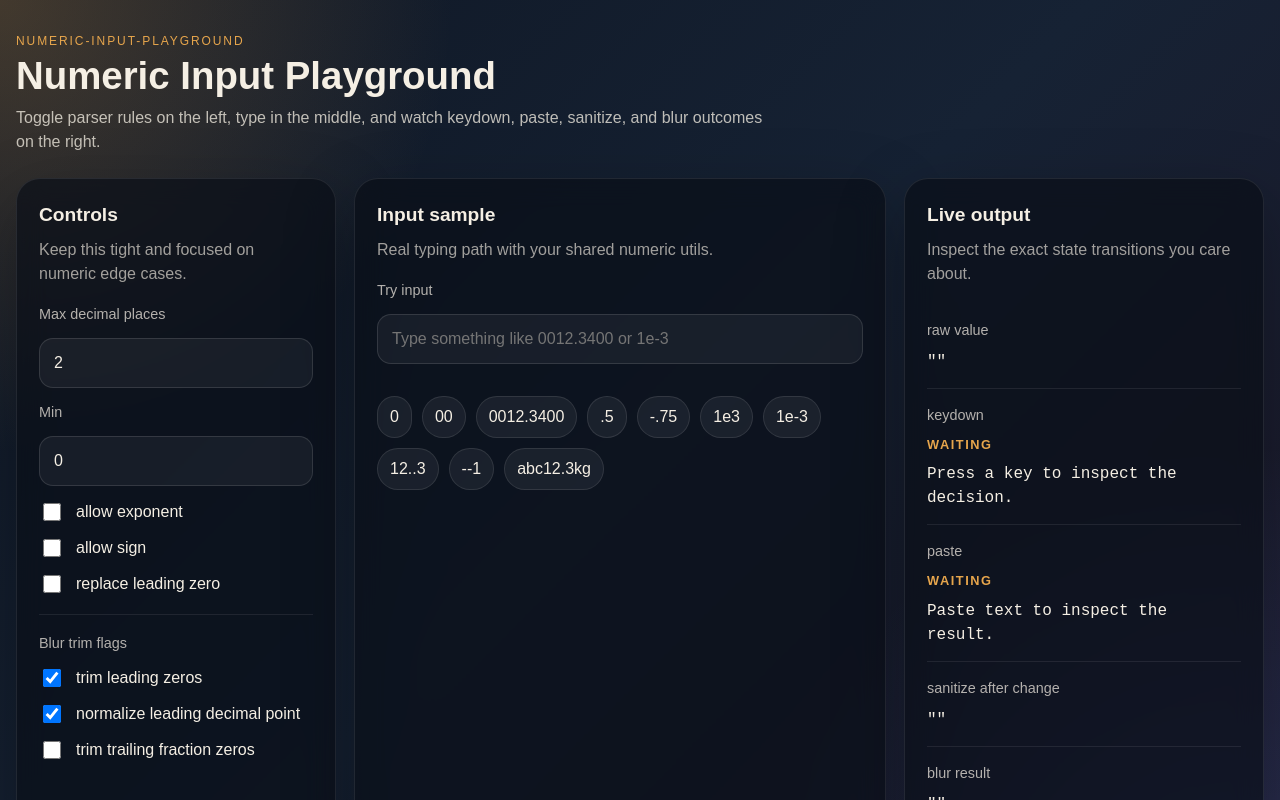
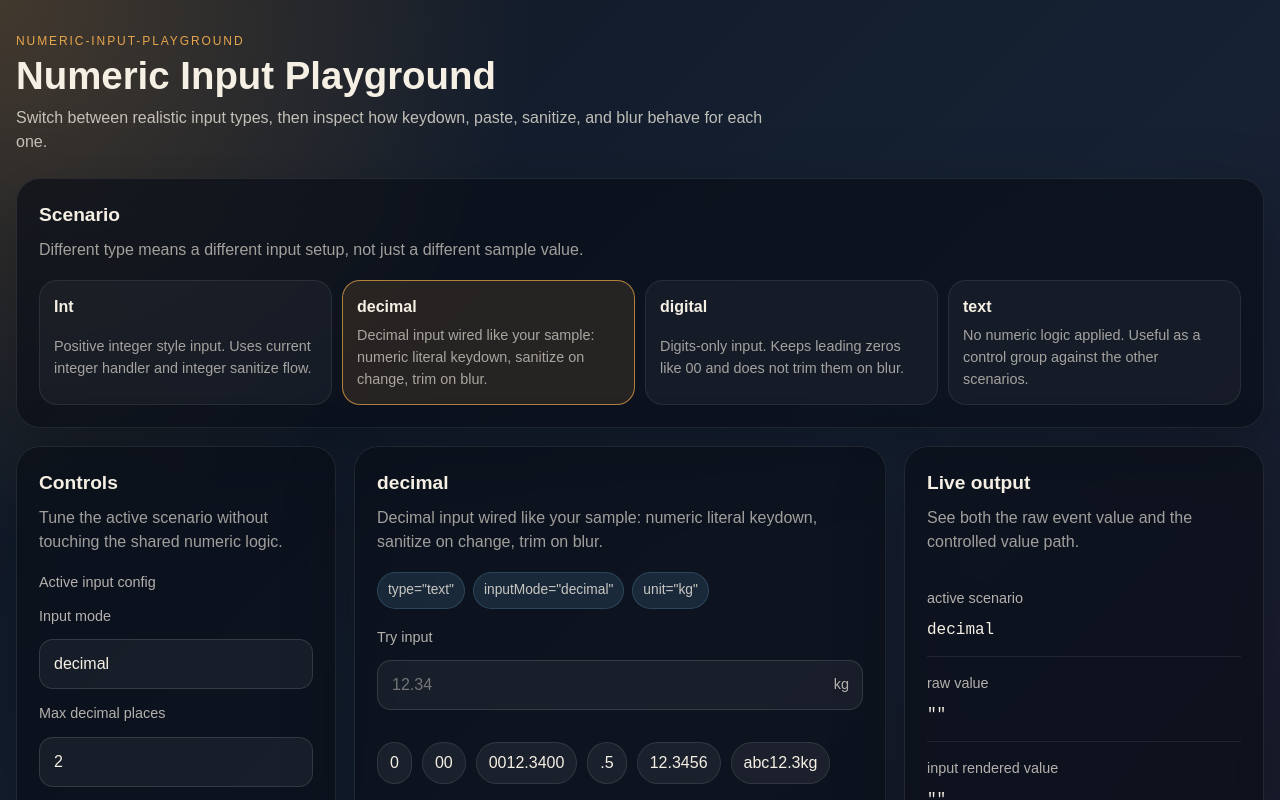
Before and after one commit to lucyChen8556/demo-playground, a React (Vite) app: page / in a window 1280 px wide. Shown: the top 800 px of the page. Built offline with nearby package versions, Linux system fonts and the light colour scheme.

Commit message:
feat: enhance numeric input playground with scenario management and improved styling

```diff
--- a/src/App.tsx
+++ b/src/App.tsx
@@ -1,10 +1,14 @@
-import { useState } from 'react';
+import { useMemo, useState } from 'react';
 import type { ClipboardEvent, ChangeEvent, KeyboardEvent } from 'react';
 
 import {
-  applyNumericLiteralKeyDown,
-  applyNumericLiteralPaste,
+  digitInputKeyDown,
+  integerInputKeyDown,
+  numericLiteralInputKeyDown,
   sanitizeNumericInput,
+  sanitizeDigitsOnly,
+  sanitizePositiveInt,
+  trimNumericLeadingZerosOnBlur,
   trimNumericOnBlur,
 } from '../InputUtils';
 
@@ -28,9 +32,55 @@ type EventReport = {
   detail: string;
 };
 
-const SAMPLE_VALUES = ['0', '00', '0012.3400', '.5', '-.75', '1e3', '1e-3', '12..3', '--1', 'abc12.3kg'];
+type ScenarioKind = 'int' | 'decimal' | 'digital' | 'text';
 
-const defaultOptions: PlaygroundOptions = {
+type Scenario = {
+  id: ScenarioKind;
+  label: string;
+  description: string;
+  inputMode: 'numeric' | 'decimal' | 'text';
+  placeholder: string;
+  unit?: string;
+  samples: string[];
+  options: PlaygroundOptions;
+};
+
+const defaultEventReport = (detail: string): EventReport => ({
+  label: 'waiting',
+  detail,
+});
+
+const SCENARIOS: Scenario[] = [
+  {
+    id: 'int',
+    label: 'Int',
+    description: 'Positive integer style input. Uses current integer handler and integer sanitize flow.',
+    inputMode: 'numeric',
+    placeholder: '0, 12, 300',
+    unit: 'pcs',
+    samples: ['0', '00', '007', '12', 'abc12', '-15'],
+    options: {
+      decimal: '0',
+      exponent: false,
+      sign: false,
+      replaceLeadingZero: true,
+      min: '0',
+      blur: {
+        leadingZeros: true,
+        leadingDecimalPoint: false,
+        trailingFractionZeros: false,
+      },
+    },
+  },
+  {
+    id: 'decimal',
+    label: 'decimal',
+    description: 'Decimal input wired like your sample: numeric literal keydown, sanitize on change, trim on blur.',
+    inputMode: 'decimal',
+    placeholder: '12.34',
+    unit: 'kg',
+    samples: ['0', '00', '0012.3400', '.5', '12.3456', 'abc12.3kg'],
+    options: {
       decimal: '2',
       exponent: false,
       sign: false,
@@ -41,7 +91,49 @@ const defaultOptions: PlaygroundOptions = {
         leadingDecimalPoint: true,
         trailingFractionZeros: false,
       },
-};
+    },
+  },
+  {
+    id: 'digital',
+    label: 'digital',
+    description: 'Digits-only input. Keeps leading zeros like 00 and does not trim them on blur.',
+    inputMode: 'numeric',
+    placeholder: '123456',
+    samples: ['00123', 'abc12', '12.34', '-56', '9e3', 'room42'],
+    options: {
+      decimal: '0',
+      exponent: false,
+      sign: false,
+      replaceLeadingZero: false,
+      min: '0',
+      blur: {
+        leadingZeros: false,
+        leadingDecimalPoint: false,
+        trailingFractionZeros: false,
+      },
+    },
+  },
+  {
+    id: 'text',
+    label: 'text',
+    description: 'No numeric logic applied. Useful as a control group against the other scenarios.',
+    inputMode: 'text',
+    placeholder: 'Anything goes',
+    samples: ['0123', '0.123', 'abc-12.3kg', '1e-3', '--', 'room 42'],
+    options: {
+      decimal: '',
+      exponent: false,
+      sign: false,
+      replaceLeadingZero: false,
+      min: '',
+      blur: {
+        leadingZeros: false,
+        leadingDecimalPoint: false,
+        trailingFractionZeros: false,
+      },
+    },
+  },
+];
 
 function toDecimalOption(decimal: string): number | undefined {
   if (decimal.trim() === '') {
@@ -61,7 +153,7 @@ function toMinOption(min: string): number | undefined {
   return Number.isNaN(parsed) ? undefined : parsed;
 }
 
-function buildOptions(options: PlaygroundOptions, previousValue?: string) {
+function buildNumericOptions(options: PlaygroundOptions, previousValue?: string) {
   return {
     min: toMinOption(options.min),
     decimal: toDecimalOption(options.decimal),
@@ -72,29 +164,81 @@ function buildOptions(options: PlaygroundOptions, previousValue?: string) {
   };
 }
 
-function buildPreview(rawValue: string, options: PlaygroundOptions) {
-  const sanitized = sanitizeNumericInput(rawValue, buildOptions(options));
-  const blurred = trimNumericOnBlur(sanitized, options.blur);
+function sanitizeByScenario(kind: ScenarioKind, value: string, options: PlaygroundOptions, previousValue?: string): string {
+  if (kind === 'text') {
+    return value;
+  }
 
-  return { sanitized, blurred };
+  if (kind === 'digital') {
+    return sanitizeDigitsOnly(value);
+  }
+
+  if (kind === 'int') {
+    return sanitizePositiveInt(value, toMinOption(options.min), previousValue);
+  }
+
+  return sanitizeNumericInput(value, buildNumericOptions(options, previousValue));
+}
+
+function pastePreviewByScenario(kind: ScenarioKind, pastedText: string, options: PlaygroundOptions): string {
+  if (kind === 'text') {
+    return pastedText;
+  }
+
+  if (kind === 'digital') {
+    return sanitizeDigitsOnly(pastedText);
+  }
+
+  if (kind === 'int') {
+    return sanitizePositiveInt(pastedText, toMinOption(options.min));
+  }
+
+  return sanitizeNumericInput(pastedText, buildNumericOptions(options));
+}
+
+function runBlur(value: string, options: PlaygroundOptions): string {
+  return trimNumericOnBlur(value, options.blur);
+}
+
+function scenarioById(id: ScenarioKind): Scenario {
+  return SCENARIOS.find((scenario) => scenario.id === id) ?? SCENARIOS[0];
 }
 
 export default function App() {
-  const [controls, setControls] = useState<PlaygroundOptions>(defaultOptions);
+  const [scenarioId, setScenarioId] = useState<ScenarioKind>('decimal');
+  const [controls, setControls] = useState<PlaygroundOptions>(scenarioById('decimal').options);
   const [inputValue, setInputValue] = useState('');
   const [rawValue, setRawValue] = useState('');
   const [sanitizeResult, setSanitizeResult] = useState('');
   const [blurResult, setBlurResult] = useState('');
-  const [keydownReport, setKeydownReport] = useState<EventReport>({
-    label: 'waiting',
-    detail: 'Press a key to inspect the decision.',
-  });
-  const [pasteReport, setPasteReport] = useState<EventReport>({
-    label: 'waiting',
-    detail: 'Paste text to inspect the result.',
-  });
+  const [keydownReport, setKeydownReport] = useState<EventReport>(defaultEventReport('Press a key to inspect the decision.'));
+  const [pasteReport, setPasteReport] = useState<EventReport>(defaultEventReport('Paste text to inspect the result.'));
 
-  const livePreview = buildPreview(rawValue, controls);
+  const activeScenario = useMemo(() => scenarioById(scenarioId), [scenarioId]);
+  const livePreview = useMemo(
+    () => ({
+      sanitized: sanitizeByScenario(scenarioId, rawValue, controls),
+      blurred: runBlur(sanitizeByScenario(scenarioId, rawValue, controls), controls),
+    }),
+    [controls, rawValue, scenarioId],
+  );
+
+  const resetReports = () => {
+    setKeydownReport(defaultEventReport('Press a key to inspect the decision.'));
+    setPasteReport(defaultEventReport('Paste text to inspect the result.'));
+  };
+
+  const applyScenario = (nextScenarioId: ScenarioKind) => {
+    const nextScenario = scenarioById(nextScenarioId);
+
+    setScenarioId(nextScenarioId);
+    setControls(nextScenario.options);
+    setInputValue('');
+    setRawValue('');
+    setSanitizeResult('');
+    setBlurResult('');
+    resetReports();
+  };
 
   const setFlag = (key: keyof PlaygroundOptions, value: boolean | string) => {
     setControls((current) => ({
@@ -114,7 +258,21 @@ export default function App() {
   };
 
   const handleKeyDown = (event: KeyboardEvent<HTMLInputElement>) => {
-    applyNumericLiteralKeyDown(event, buildOptions(controls));
+    if (scenarioId === 'text') {
+      setKeydownReport({
+        label: 'allowed',
+        detail: `key "${event.key}" on "${event.currentTarget.value}"`,
+      });
+      return;
+    }
+
+    if (scenarioId === 'digital') {
+      digitInputKeyDown(event);
+    } else if (scenarioId === 'int') {
+      integerInputKeyDown(event);
+    } else {
+      numericLiteralInputKeyDown(event, buildNumericOptions(controls));
+    }
 
     setKeydownReport({
       label: event.defaultPrevented ? 'blocked' : 'allowed',
@@ -123,24 +281,22 @@ export default function App() {
   };
 
   const handlePaste = (event: ClipboardEvent<HTMLInputElement>) => {
-    const beforeValue = event.currentTarget.value;
     const pastedText = event.clipboardData.getData('text');
+    const sanitizedVal = pastePreviewByScenario(scenarioId, pastedText, controls);
 
-    applyNumericLiteralPaste(event, buildOptions(controls));
+    if (sanitizedVal === '') {
+      event.preventDefault();
+    }
 
-    requestAnimationFrame(() => {
-      const afterValue = event.currentTarget.value;
-      const label = event.defaultPrevented ? (afterValue === beforeValue ? 'blocked' : 'rewritten') : 'allowed';
     setPasteReport({
-        label,
-        detail: `"${pastedText}" -> "${afterValue}"`,
-      });
+      label: sanitizedVal === '' ? 'blocked' : 'allowed',
+      detail: `"${pastedText}" -> "${sanitizedVal}"`,
     });
   };
 
   const handleChange = (event: ChangeEvent<HTMLInputElement>) => {
     const nextRawValue = event.target.value;
-    const sanitized = sanitizeNumericInput(nextRawValue, buildOptions(controls, inputValue));
+    const sanitized = sanitizeByScenario(scenarioId, String(nextRawValue ?? ''), controls, nextRawValue || '');
 
     setInputValue(sanitized);
     setRawValue(nextRawValue);
@@ -148,7 +304,15 @@ export default function App() {
   };
 
   const handleBlur = () => {
-    const trimmed = trimNumericOnBlur(sanitizeResult || inputValue, controls.blur);
+    if (scenarioId === 'text') {
+      setBlurResult(inputValue);
+      setRawValue(inputValue);
+      return;
+    }
+
+    const trimmed = controls.blur.leadingZeros
+      ? trimNumericLeadingZerosOnBlur(String(inputValue || ''))
+      : runBlur(sanitizeResult || inputValue, controls);
     setBlurResult(trimmed);
     setInputValue(trimmed);
     setRawValue(trimmed);
@@ -156,13 +320,14 @@ export default function App() {
   };
 
   const injectSample = (sample: string) => {
-    const sanitized = sanitizeNumericInput(sample, buildOptions(controls));
-    const trimmed = trimNumericOnBlur(sanitized, controls.blur);
+    const sanitized = sanitizeByScenario(scenarioId, sample, controls);
+    const trimmed = runBlur(sanitized, controls);
 
     setInputValue(sanitized);
     setRawValue(sample);
     setSanitizeResult(sanitized);
     setBlurResult(trimmed);
+    resetReports();
   };
 
   return (
@@ -171,17 +336,45 @@ export default function App() {
         <p className="eyebrow">numeric-input-playground</p>
         <h1>Numeric Input Playground</h1>
         <p className="hero-copy">
-          Toggle parser rules on the left, type in the middle, and watch keydown, paste, sanitize, and blur outcomes on
-          the right.
+          Switch between realistic input types, then inspect how keydown, paste, sanitize, and blur behave for each one.
         </p>
+      </section>
+
+      <section className="panel scenario-panel">
+        <div className="panel-header">
+          <h2>Scenario</h2>
+          <p>Different type means a different input setup, not just a different sample value.</p>
+        </div>
+
+        <div className="scenario-list">
+          {SCENARIOS.map((scenario) => (
+            <button
+              key={scenario.id}
+              type="button"
+              className={`scenario-card${scenario.id === scenarioId ? ' scenario-card-active' : ''}`}
+              onClick={() => applyScenario(scenario.id)}
+            >
+              <strong>{scenario.label}</strong>
+              <span>{scenario.description}</span>
+            </button>
+          ))}
+        </div>
       </section>
 
       <section className="workspace-grid">
         <aside className="panel controls-panel">
           <div className="panel-header">
             <h2>Controls</h2>
-            <p>Keep this tight and focused on numeric edge cases.</p>
+            <p>Tune the active scenario without touching the shared numeric logic.</p>
           </div>
+
+          <div className="fieldset fieldset-first">
+            <p>Active input config</p>
+
+            <label className="field">
+              <span>Input mode</span>
+              <input value={activeScenario.inputMode} disabled />
+            </label>
 
             <label className="field">
               <span>Max decimal places</span>
@@ -189,6 +382,7 @@ export default function App() {
                 value={controls.decimal}
                 onChange={(event) => setFlag('decimal', event.target.value)}
                 placeholder="empty = unlimited"
+                disabled={scenarioId === 'int' || scenarioId === 'digital' || scenarioId === 'text'}
               />
             </label>
 
@@ -202,12 +396,18 @@ export default function App() {
                 type="checkbox"
                 checked={controls.exponent}
                 onChange={(event) => setFlag('exponent', event.target.checked)}
+                disabled={scenarioId === 'int' || scenarioId === 'digital' || scenarioId === 'text'}
               />
               <span>allow exponent</span>
             </label>
 
             <label className="toggle">
-            <input type="checkbox" checked={controls.sign} onChange={(event) => setFlag('sign', event.target.checked)} />
+              <input
+                type="checkbox"
+                checked={controls.sign}
+                onChange={(event) => setFlag('sign', event.target.checked)}
+                disabled={scenarioId === 'int' || scenarioId === 'digital' || scenarioId === 'text'}
+              />
               <span>allow sign</span>
             </label>
 
@@ -219,6 +419,7 @@ export default function App() {
               />
               <span>replace leading zero</span>
             </label>
+          </div>
 
           <div className="fieldset">
             <p>Blur trim flags</p>
@@ -251,27 +452,36 @@ export default function App() {
 
         <section className="panel input-panel">
           <div className="panel-header">
-            <h2>Input sample</h2>
-            <p>Real typing path with your shared numeric utils.</p>
+            <h2>{activeScenario.label}</h2>
+            <p>{activeScenario.description}</p>
           </div>
 
           <div className="input-card">
+            <div className="input-meta">
+              <span className="meta-chip">type="text"</span>
+              <span className="meta-chip">inputMode="{activeScenario.inputMode}"</span>
+              {activeScenario.unit ? <span className="meta-chip">unit="{activeScenario.unit}"</span> : null}
+            </div>
+
             <label className="field">
               <span>Try input</span>
+              <div className="input-with-unit">
                 <input
                   type="text"
-                inputMode="decimal"
+                  inputMode={activeScenario.inputMode}
                   value={inputValue}
                   onKeyDown={handleKeyDown}
                   onPaste={handlePaste}
                   onChange={handleChange}
                   onBlur={handleBlur}
-                placeholder="Type something like 0012.3400 or 1e-3"
+                  placeholder={activeScenario.placeholder}
                 />
+                {activeScenario.unit ? <span className="input-unit">{activeScenario.unit}</span> : null}
+              </div>
             </label>
 
             <div className="sample-group">
-              {SAMPLE_VALUES.map((sample) => (
+              {activeScenario.samples.map((sample) => (
                 <button key={sample} type="button" className="sample-chip" onClick={() => injectSample(sample)}>
                   {sample}
                 </button>
@@ -283,12 +493,22 @@ export default function App() {
         <aside className="panel output-panel">
           <div className="panel-header">
             <h2>Live output</h2>
-            <p>Inspect the exact state transitions you care about.</p>
+            <p>See both the raw event value and the controlled value path.</p>
+          </div>
+
+          <div className="metric">
+            <span className="metric-label">active scenario</span>
+            <code>{activeScenario.id}</code>
           </div>
 
           <div className="metric">
             <span className="metric-label">raw value</span>
             <code>{rawValue || '""'}</code>
+          </div>
+
+          <div className="metric">
+            <span className="metric-label">input rendered value</span>
+            <code>{inputValue || '""'}</code>
           </div>
 
           <div className="metric">
--- a/src/styles.css
+++ b/src/styles.css
@@ -22,6 +22,10 @@ body {
 button,
 input {
   font: inherit;
+}
+
+button {
+  font-family: inherit;
 }
 
 code {
@@ -66,6 +70,10 @@ code {
   display: grid;
   grid-template-columns: 320px minmax(0, 1fr) 360px;
   gap: 18px;
+}
+
+.scenario-panel {
+  margin-bottom: 18px;
 }
 
 .panel {
@@ -141,13 +149,87 @@ code {
   border-top: 1px solid rgba(255, 255, 255, 0.08);
 }
 
+.fieldset-first {
+  margin-top: 0;
+  padding-top: 0;
+  border-top: 0;
+}
+
 .fieldset p {
   margin: 0 0 12px;
+}
+
+.scenario-list {
+  display: grid;
+  grid-template-columns: repeat(4, minmax(0, 1fr));
+  gap: 10px;
+}
+
+.scenario-card {
+  display: grid;
+  gap: 6px;
+  text-align: left;
+  padding: 14px;
+  color: inherit;
+  background: rgba(255, 255, 255, 0.04);
+  border: 1px solid rgba(255, 255, 255, 0.08);
+  border-radius: 18px;
+  cursor: pointer;
+  transition: transform 150ms ease, border-color 150ms ease, background 150ms ease;
+}
+
+.scenario-card:hover {
+  transform: translateY(-1px);
+  border-color: rgba(230, 165, 76, 0.42);
+}
+
+.scenario-card span {
+  color: rgba(245, 239, 228, 0.64);
+  font-size: 0.9rem;
+}
+
+.scenario-card-active {
+  background: rgba(230, 165, 76, 0.12);
+  border-color: rgba(230, 165, 76, 0.72);
 }
 
 .input-card {
   display: grid;
   gap: 18px;
+}
+
+.input-meta {
+  display: flex;
+  flex-wrap: wrap;
+  gap: 8px;
+}
+
+.meta-chip {
+  display: inline-flex;
+  align-items: center;
+  padding: 7px 10px;
+  border-radius: 999px;
+  background: rgba(127, 201, 255, 0.12);
+  border: 1px solid rgba(127, 201, 255, 0.18);
+  color: rgba(245, 239, 228, 0.8);
+  font-size: 0.86rem;
+}
+
+.input-with-unit {
+  position: relative;
+}
+
+.input-with-unit input {
+  padding-right: 56px;
+}
+
+.input-unit {
+  position: absolute;
+  top: 50%;
+  right: 14px;
+  transform: translateY(-50%);
+  color: rgba(245, 239, 228, 0.6);
+  font-size: 0.9rem;
 }
 
 .sample-group {
@@ -211,7 +293,17 @@ code {
 }
 
 @media (max-width: 1120px) {
+  .scenario-list {
+    grid-template-columns: repeat(2, minmax(0, 1fr));
+  }
+
   .workspace-grid {
     grid-template-columns: 1fr;
   }
 }
+
+@media (max-width: 720px) {
+  .scenario-list {
+    grid-template-columns: 1fr;
+  }
+}
--- a/vite.config.ts
+++ b/vite.config.ts
@@ -4,4 +4,7 @@ import react from '@vitejs/plugin-react';
 export default defineConfig(({ command }) => ({
   base: command === 'build' ? '/demo-playground/' : '/',
   plugins: [react()],
+  server: {
+    port: 5180,
+  },
 }));
```
Lines whose indentation alone changed are shown as unchanged.
